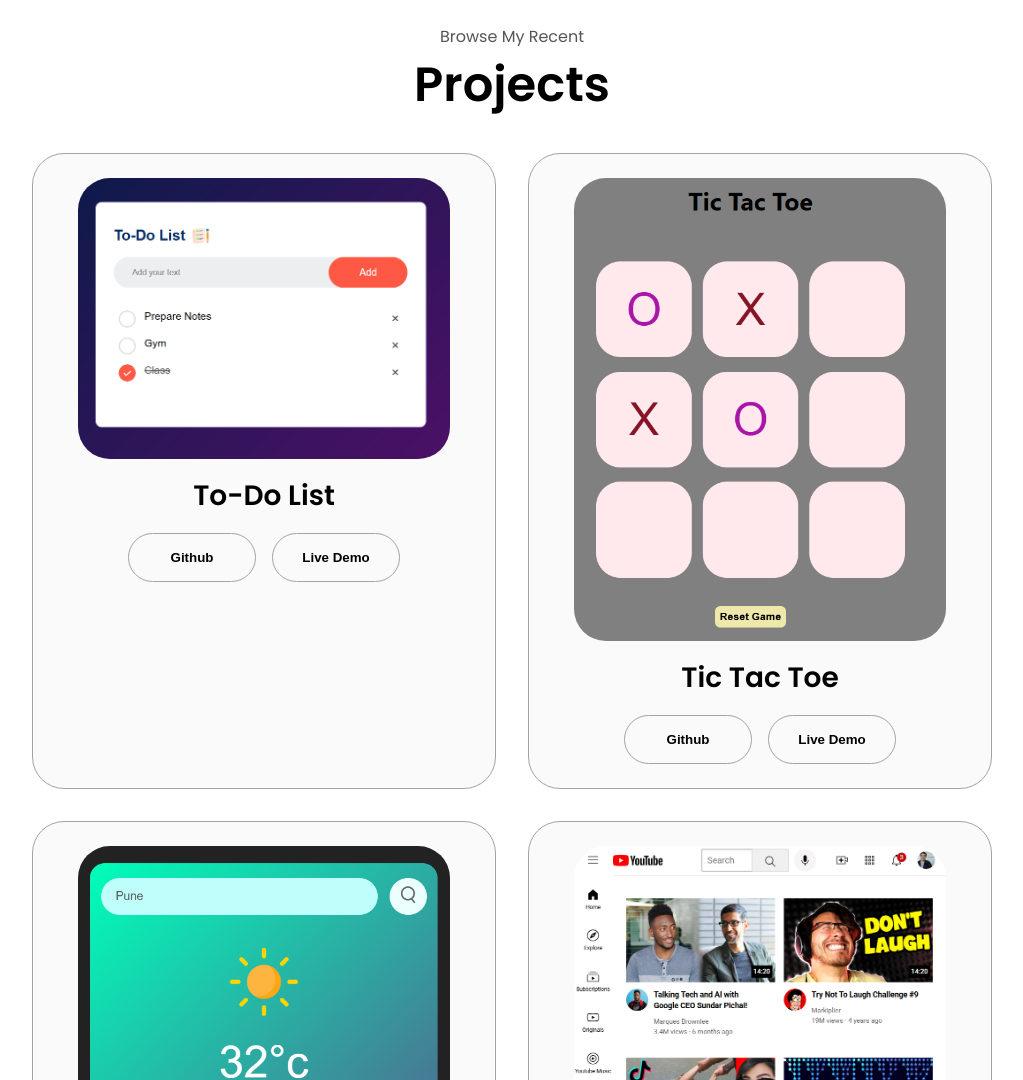
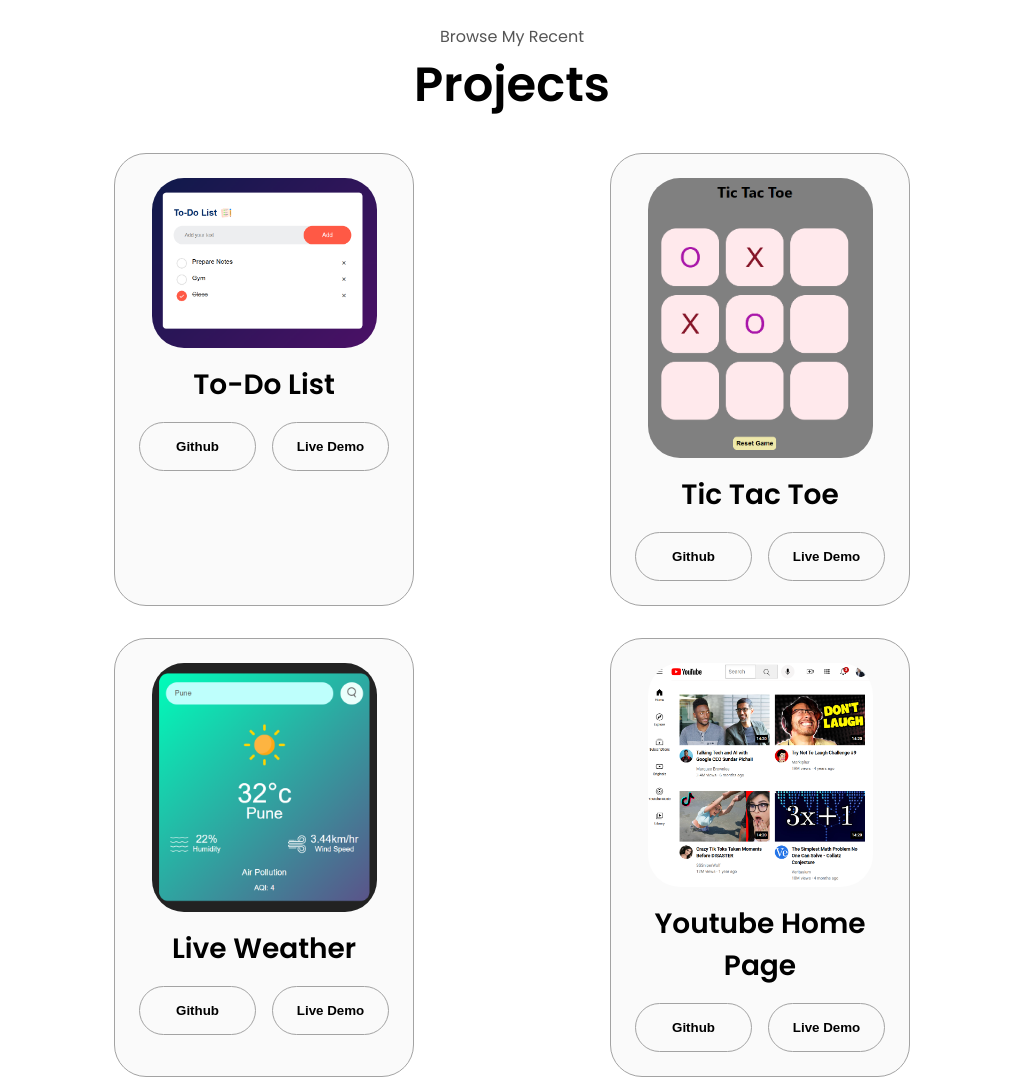
Before and after one commit to Atharva-160905/new-Portfolio, a plain HTML site: page index.html in a window 1280 px wide. Shown: the part 2440-3520 px from the top of the page, without its empty margins (128-1151 px from the left). Drawn offline with Linux system fonts and the light colour scheme.

Commit message:
Update style.css

```diff
--- a/style.css
+++ b/style.css
@@ -358,6 +358,28 @@ article .icon {
 #changed {
  position: relative;
 }
+#changed {
+  /* Make the parent a flex container if you want them side by side */
+  display: flex;
+  flex-direction: column; /* or row, depending on how you want them stacked */
+  align-items: center;    /* centers items horizontally */
+  gap: 2rem;             /* spacing between rows/columns */
+}
+
+/* Then, if you have an inner container for your cards: */
+#changed .experience-details-container {
+  display: flex;
+  flex-wrap: wrap;       /* allows wrapping to the next line on smaller screens */
+  justify-content: center;
+  gap: 2rem;
+}
+
+#changed .details-container {
+  flex: 1 1 250px;       /* each card gets a minimum width */
+  max-width: 300px;      /* sets a maximum width for each card */
+  margin: 0 auto;        /* centers each card if there's extra space */
+}
+
 
 
 
```
